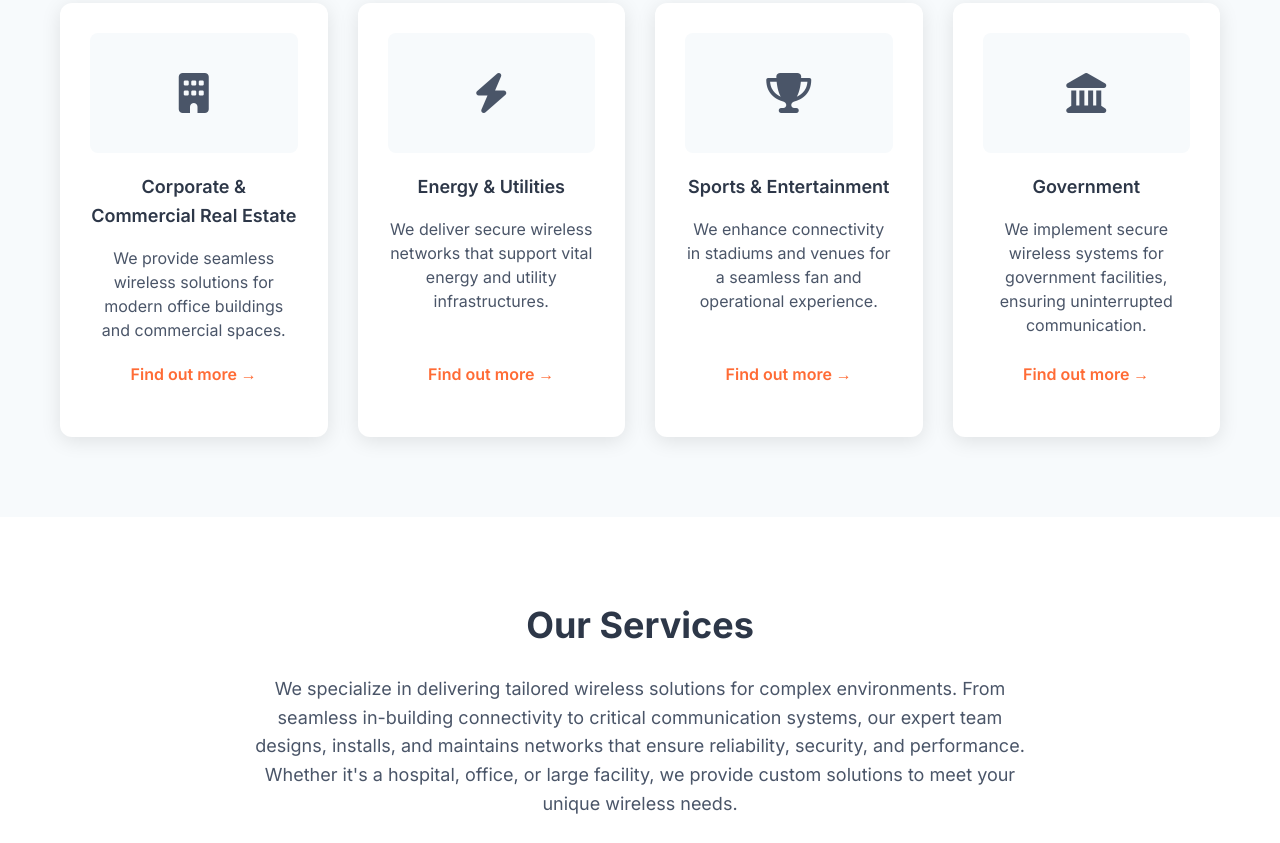
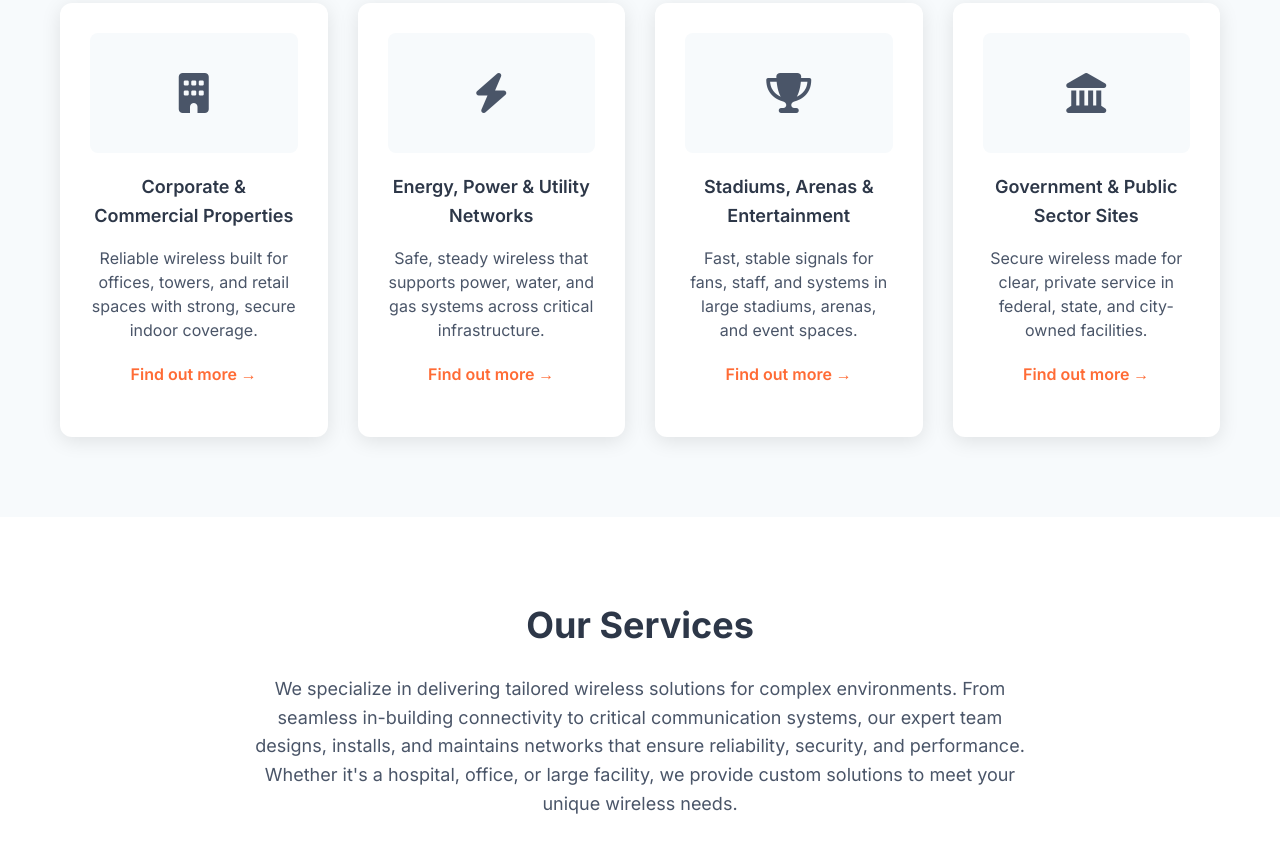
Before and after one commit to mxke-d/LinkWave-Project, a plain HTML site: page index.html in a window 1280 px wide. Shown: the part 1337-2180 px from the top of the page. Drawn offline with nearby package versions, Linux system fonts and the light colour scheme.

Commit message:
formatted Industries we serve section boxes so more aligned

```diff
--- a/index.html
+++ b/index.html
@@ -423,8 +423,8 @@
                      <div class="industry-icon">
                          <i class="fas fa-building"></i>
                      </div>
-                    <h3>Corporate & Commercial Real Estate</h3>
-                    <p>We provide seamless wireless solutions for modern office buildings and commercial spaces.</p>
+                     <h3>Corporate & Commercial Properties</h3>
+                     <p>Reliable wireless built for offices, towers, and retail spaces with strong, secure indoor coverage.</p>
                      <a href="#" class="industry-link">Find out more →</a>
                  </div>
 
@@ -432,8 +432,8 @@
                      <div class="industry-icon">
                          <i class="fas fa-bolt"></i>
                      </div>
-                    <h3>Energy & Utilities</h3>
-                    <p>We deliver secure wireless networks that support vital energy and utility infrastructures.</p>
+                     <h3>Energy, Power & Utility Networks</h3>
+                     <p>Safe, steady wireless that supports power, water, and gas systems across critical infrastructure.</p>
                      <a href="#" class="industry-link">Find out more →</a>
                  </div>
 
@@ -441,8 +441,8 @@
                      <div class="industry-icon">
                          <i class="fas fa-trophy"></i>
                      </div>
-                    <h3>Sports & Entertainment</h3>
-                    <p>We enhance connectivity in stadiums and venues for a seamless fan and operational experience.</p>
+                     <h3>Stadiums, Arenas & Entertainment</h3>
+                     <p>Fast, stable signals for fans, staff, and systems in large stadiums, arenas, and event spaces.</p>
                      <a href="#" class="industry-link">Find out more →</a>
                  </div>
 
@@ -450,8 +450,8 @@
                      <div class="industry-icon">
                          <i class="fas fa-landmark"></i>
                      </div>
-                    <h3>Government</h3>
-                    <p>We implement secure wireless systems for government facilities, ensuring uninterrupted communication.</p>
+                     <h3>Government & Public Sector Sites</h3>
+                     <p>Secure wireless made for clear, private service in federal, state, and city-owned facilities.</p>
                      <a href="#" class="industry-link">Find out more →</a>
                  </div>
             </div>
```
Lines whose indentation alone changed are shown as unchanged.
